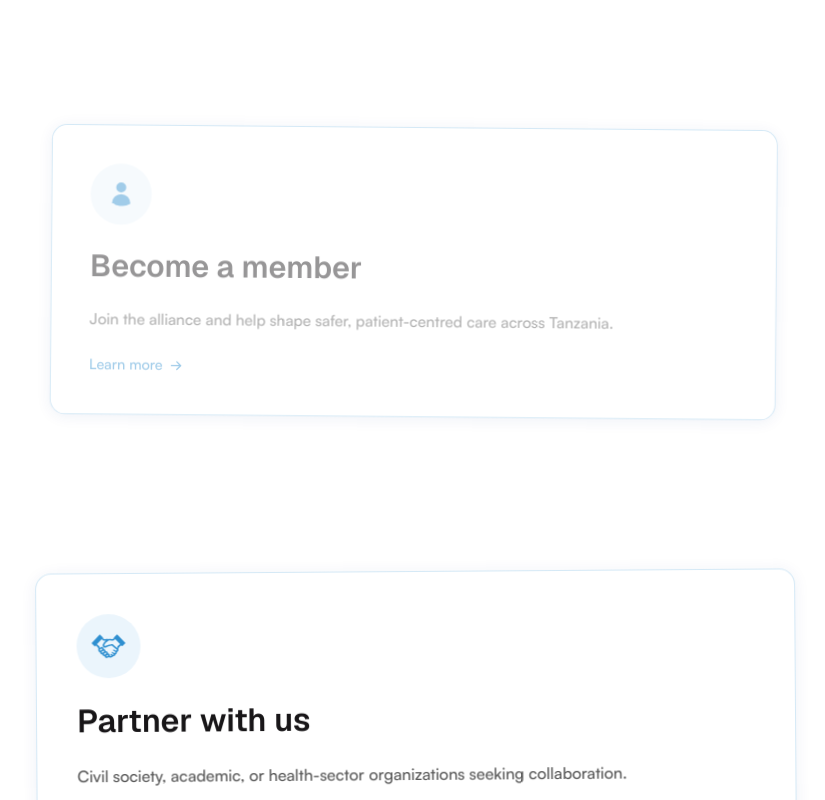
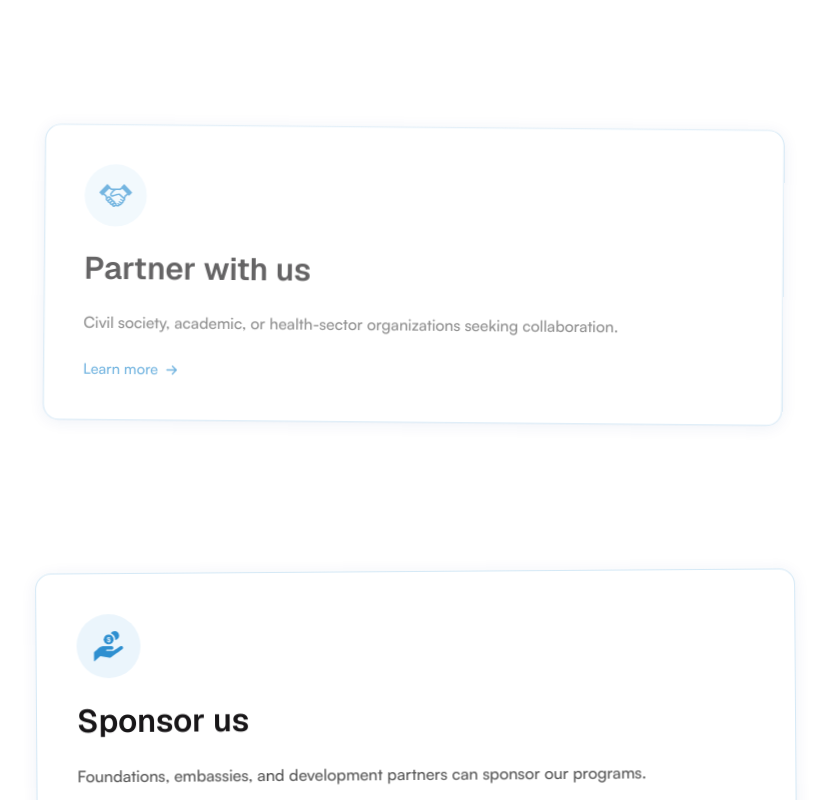
Before and after one commit to psatz2026/psatanzania, a Next.js app: page / in a window 1280 px wide. Shown: the part 3240-4040 px from the top of the page, without its empty margins (455-1280 px from the left). Built offline with nearby package versions, Linux system fonts and the light colour scheme.

Commit message:
remove the become a member stack card.

```diff
--- a/components/sections/FeatureScrollSection.tsx
+++ b/components/sections/FeatureScrollSection.tsx
@@ -5,27 +5,14 @@ const features = [
   {
     title: "Volunteer with us",
     description: "Join as a community champion, patient advocate, or program volunteer.",
-    href: "/become-a-volunteer#volunteer",
+    href: "/become-a-volunteer",
     icon: (
       <svg width="28" height="28" viewBox="0 0 24 24" fill="currentColor">
         <path d="M4.5 6.375a4.125 4.125 0 1 1 8.25 0 4.125 4.125 0 0 1-8.25 0ZM14.25 8.625a3.375 3.375 0 1 1 6.75 0 3.375 3.375 0 0 1-6.75 0ZM1.5 19.125a7.125 7.125 0 0 1 14.25 0v.003l-.001.119a.75.75 0 0 1-.363.63 13.067 13.067 0 0 1-6.761 1.873c-2.472 0-4.786-.684-6.76-1.873a.75.75 0 0 1-.364-.63l-.001-.122ZM17.25 19.128l-.001.144a2.25 2.25 0 0 1-.233.96 10.088 10.088 0 0 0 5.06-1.01.75.75 0 0 0 .42-.643 4.875 4.875 0 0 0-6.957-4.611 8.586 8.586 0 0 1 1.71 5.157v.003Z" />
       </svg>
     ),
   },
-  {
-    title: "Become a member",
-    description: "Join the alliance and help shape safer, patient-centred care across Tanzania.",
-    href: "/become-a-volunteer#membership",
-    icon: (
-      <svg width="28" height="28" viewBox="0 0 24 24" fill="currentColor">
-        <path
-          fillRule="evenodd"
-          d="M7.5 6a4.5 4.5 0 1 1 9 0 4.5 4.5 0 0 1-9 0ZM3.751 20.105a8.25 8.25 0 0 1 16.498 0 .75.75 0 0 1-.437.695A12.673 12.673 0 0 1 12 22.5c-2.049 0-4.01-.49-5.752-1.35a.75.75 0 0 1-.437-.695Z"
-          clipRule="evenodd"
-        />
-      </svg>
-    ),
-  },
+
   {
     title: "Partner with us",
     description: "Civil society, academic, or health-sector organizations seeking collaboration.",
```
